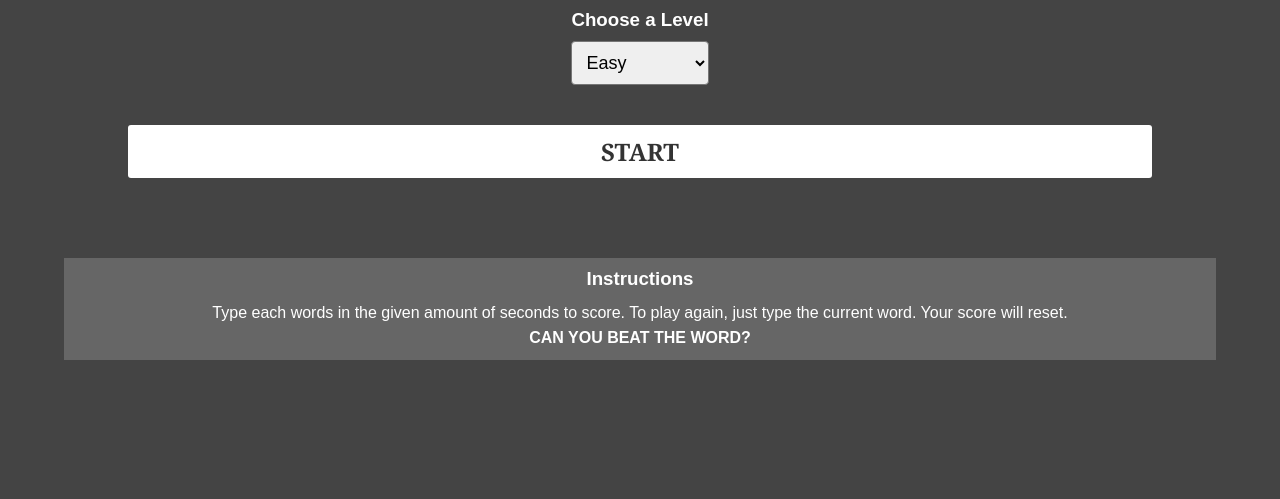
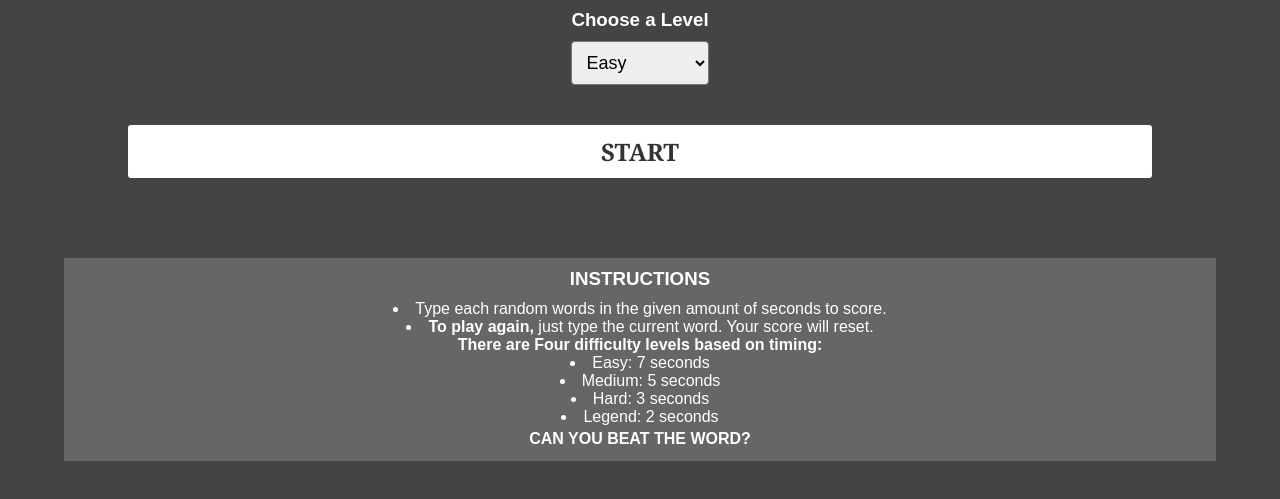
Before and after one commit to IamUnike/wordBeater, a plain HTML site: page index.html in a window 1280 px wide. Shown: the part 53-552 px from the top of the page. Drawn offline with Linux system fonts and the light colour scheme.

Commit message:
Update index.html

```diff
--- a/index.html
+++ b/index.html
@@ -20,7 +20,7 @@
 			<option value="easy"  class="level-btn easy"> Easy </option>
 			<option value="medium" class="level-btn medium"> Medium </option>
 			<option value="hard"  class="level-btn hard"> Hard </option>
-			<option value="extreme"  class="level-btn Extreme"> God Speed </option>
+			<option value="extreme"  class="level-btn Extreme"> Legend </option>
 		</select>
 	</section>
 
@@ -52,13 +52,22 @@
 
 	<!----- THIS SECTION CONTAINS INSTRUCTIONS FOR PLAYING THE GAME --------->
 	<section class="instruction" >
-		<h3> Instructions </h3>
-		<p> Type each words in the given amount of seconds to score.
-			To play again, just type the current word. Your score will reset. <br>
-			<b>CAN YOU BEAT THE WORD?</b>
-			</p>
+		<h3> INSTRUCTIONS </h3>
+		<div class="instruction-text" >
+			<li>Type each random words in the given amount of seconds to score. </li>
+			<li><b>To play again,</b> just type the current word.</mark> Your score will reset.</li>
+
+			<div><b>There are Four difficulty levels based on timing:</b>
+				<li> Easy: 7 seconds </li>
+				<li> Medium: 5 seconds </li>
+				<li> Hard: 3 seconds </li>
+				<li> Legend: 2 seconds </li>
+			</div>
+
+			<p style="text-align:center" ><strong> CAN YOU BEAT THE WORD? </strong></p>
+		</div>
 	</section>
 
-<script src="main.js" type="text/javascript"></script>
+<script src="index.js" type="text/javascript"></script>
 </body>
 </html>
```
